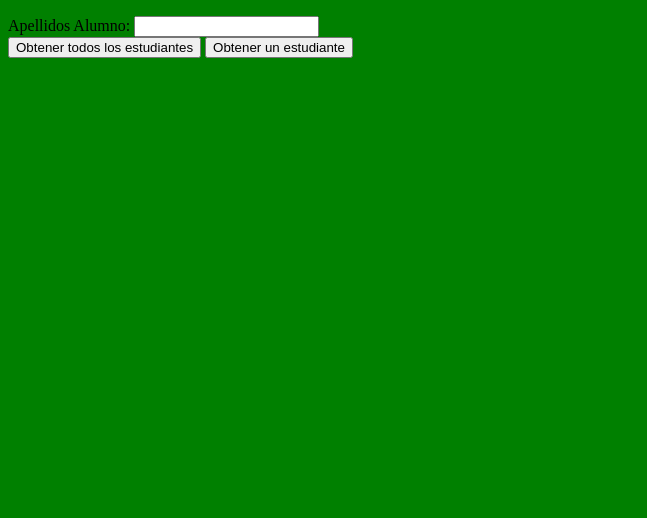
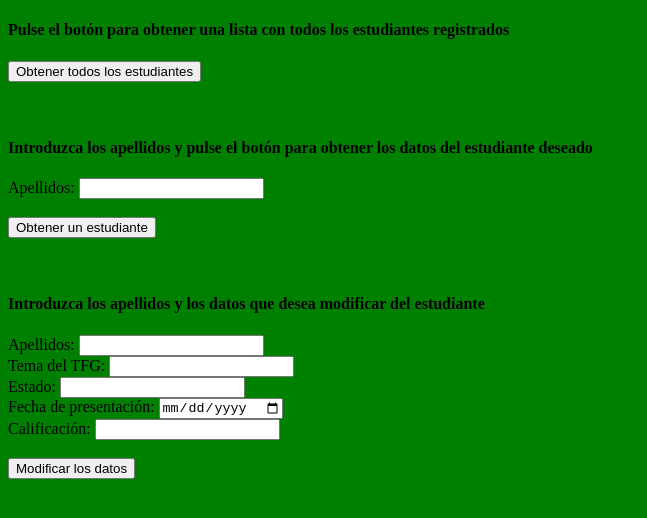
Before and after one commit to AmandaOliver/Jquery-client, a plain HTML site: page WebContent/index.html in a window 1280 px wide. Shown: the whole page, without its empty margins (0-647 px from the left). Drawn offline with Linux system fonts and the light colour scheme.

Commit message:
Acabado getAll(), getEstudiante() y update()

```diff
--- a/WebContent/index.html
+++ b/WebContent/index.html
@@ -11,13 +11,28 @@
 	<body bgcolor="green">
 		<section>
 			<div>
-				<p id='contenido'></p>
+				<h4>Pulse el botón para obtener una lista con todos los estudiantes registrados</h4>
+				<pre><p id='contenido'></p></pre>
+				<button onClick='getAll()'>Obtener todos los estudiantes</button>
+			</div><br><br>
+			<div>
+				<h4>Introduzca los apellidos y pulse el botón para obtener los datos del estudiante deseado</h4>
+				<pre><p id='contenido2'></p></pre>
+				Apellidos: <input type='text' id='apellidos'><br><br>
+				<button onClick='getEstudiante()'>Obtener un estudiante</button>
+			</div><br><br>
+			<div>
+				<h4>Introduzca los apellidos y los datos que desea modificar del estudiante</h4>
+				<pre><p id='contenido3'></p></pre>
+				Apellidos: <input type='text' id='apellidos2'><br>
+				Tema del TFG: <input type='text' id='tema'><br>
+				Estado: <input type='text' id='estado'><br>
+				Fecha de presentación: <input type='date' id="fecha"><br>
+				Calificación: <input type='number' id='calificacion'><br><br>
+				<button onClick='modificarEstudiante()'>Modificar los datos</button>
 			</div>
-			Apellidos Alumno: <input type='text' id='apellidos'><br>
-			<button onClick='getAll()'>Obtener todos los estudiantes</button>
-			<button onClick='getEstudiante()'>Obtener un estudiante</button>
 		</section>
-<!--<input type="button" value="GET Estudiante" onclick="getEstudiante('SánchezRoldán')"/>
+<!--
 <input type="button" value="Update" onclick="updateEstudiante()"/>
 <input type="button" value="POST JSON Estudiante" onclick="postJSON()"/>
 <input type="button" value="POST Form Estudiante" onclick="postForm()"/>
--- a/WebContent/js/wsinvocationREST.js
+++ b/WebContent/js/wsinvocationREST.js
@@ -11,7 +11,7 @@ function getAll(){
 		crossDomain : true ,
 		//esto se hará en caso de que el servicio web funcione
 		success: function(data){
-			var html ="Estudiantes";
+			var html ="";
 			//bucle que recorre todos los elementos del json
 			$.each(data, function(i,item){
 				html+='<ul>'
@@ -35,18 +35,23 @@ function getAll(){
 		}
 	});
 }
-
+/**
+ * Método que obtiene un estudiante y muestra sus datos
+ */
 function getEstudiante(){
+	//obtenemos los apellidos del estudiante que se desea mostrar,
+	//estos se han introducido en un formulario del html
 	var estudiante = $('#apellidos').val();
+	//Quitamos los espacios
 	estudiante = estudiante.replace(/\s+/g, '');
 	$.ajax({
 		type: "GET",
 		url: "http://localhost:8080/WebRestServer/TFG/estudiante/"+estudiante,
 		success: function(data){
-			$("#contenido").html(data);
+			$("#contenido2").html(data);
 		},
 		error:function(res){
-			$("#contenido").html("ERROR "+ res.statusText);
+			$("#contenido2").html("ERROR "+ res.statusText);
 		}
 	});
 }
@@ -111,28 +116,25 @@ function postForm(){
 	});
 }
 
-function updateEstudiante(){
-	var estudiante = $("#estudiante").val();
-	var estnombre = $("#estnombre").val();
-	var estapellidos = $("#estapellidos").val();
-	var esttema = $("#esttema").val();
-	var esttutores = $("#esttutores").val();
-	var estestado = $("#estestado").val();
-	var estfecha = $("#estfecha").val();
-	var estcalificacion = $("#estcalificacion").val();
+function modificarEstudiante(){
+	var estudiante = $("#apellidos2").val();
+	estudiante = estudiante.replace(/\s+/g, '');
+	var tema = $("#tema").val();
+	var estado = $("#estado").val();
+	var fecha = $("#fecha").val();
+	var calificacion = $("#calificacion").val();
 	$.ajax({
-	type:"PUT",
-	url:"http://localhost:8080/WebRestServer//TFG/addEstudiante/"+estudiante,
-	contentType:"application/json",
-	dataType:"json",
-	data:JSON.stringify( {"nombreAlumno":estnombre,"apellidosAlumno":estapellidos,
-	      "temaProyecto": esttema, "listaTutores": esttutores,
-	      "estado": estestado, "fechaPresentacion":estfecha,
-	      "calificacion": estcalificacion}),
-	success: function(data){
-	$("#Proyecto").html(data); },
-	error:function(res){
-	alert("ERROR "+ res.statusText); }
+		type:"PUT",
+		url:"http://localhost:8080/WebRestServer/TFG/update/"+estudiante,
+		contentType:"application/json",
+		dataType:"text",
+		data:JSON.stringify( {"tema": tema,"estado": estado, "fechaPresentacion":fecha,"calificacion": calificacion}),
+	    success: function(data){
+	    	var html="Estudiante actualizado";
+	    	$("#contenido3").html(html);
+	    },
+	    error:function(res){
+	    	alert("ERROR "+ res.statusText); }
 	});
 }
 
```
